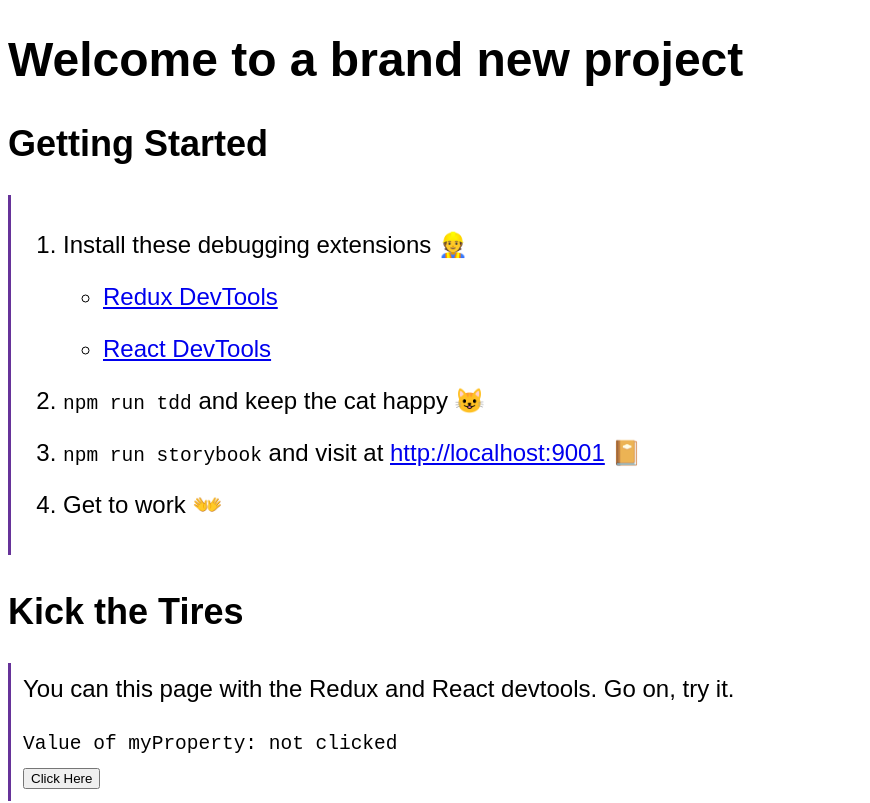
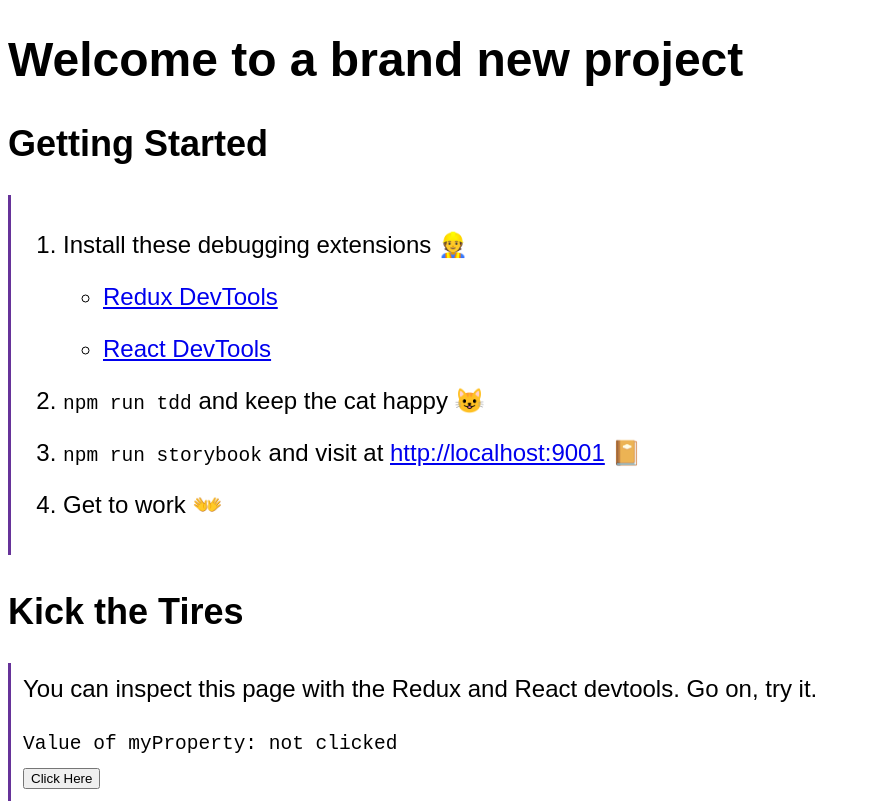
Before and after one commit to redarrowlabs/react-ts-boiler, a React app: page / in a window 1280 px wide. Shown: the top 803 px of the page, without its empty margins (0-870 px from the left). Built offline with nearby package versions, Linux system fonts and the light colour scheme.

Commit message:
you can ___ this page

```diff
--- a/src/introduction/intro.controller.tsx
+++ b/src/introduction/intro.controller.tsx
@@ -45,7 +45,7 @@ export class IntroControllerStateless extends React.Component<IntroControllerPro
             </div>
             <h2>Kick the Tires</h2>
             <div className='blurb'>
-                <div>You can this page with the Redux and React devtools. Go on, try it.</div>
+                <div>You can inspect this page with the Redux and React devtools. Go on, try it.</div>
                 <Sample
                     title='Value of myProperty'
                     value={this.props.myProperty}
```
